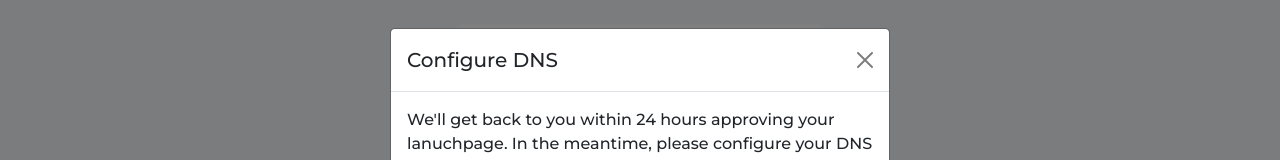
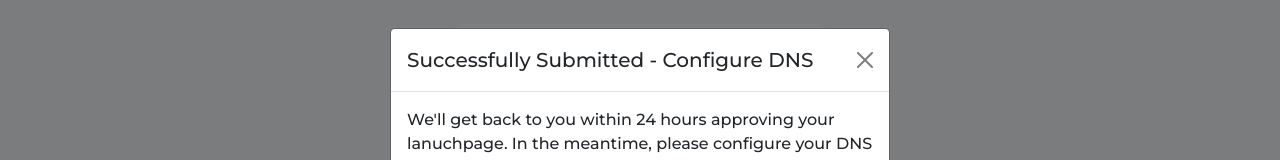
Before and after one commit to julianengel/launchpage.xyz, a plain HTML site: page signup/index.html in a window 1280 px wide. Both pictures are taken after typing "Sample", "name@example.com", "https://example.com", "Sample" into the empty fields and a click on the button "Request". Shown: the top 160 px of the page. Drawn offline with nearby package versions, Linux system fonts and the light colour scheme.

Commit message:
Design Adjustments on Data Submit Page

```diff
--- a/signup/index.html
+++ b/signup/index.html
@@ -36,11 +36,16 @@
         border-radius: 15px;
         padding: 25px;
         margin-top: 3vh;
+        margin-bottom: 3vh;
     }
     .btn-custom{
       background-color: #212C3A;
       color: white;
     }
+    .btn-custom:hover{
+      color: lightgrey;
+    }
+
     </style>
 </head>
 
@@ -89,7 +94,7 @@
   <div class="modal-dialog">
     <div class="modal-content">
       <div class="modal-header">
-        <h5 class="modal-title" id="dnsModalLabel">Configure DNS</h5>
+        <h5 class="modal-title" id="dnsModalLabel">Successfully Submitted - Configure DNS</h5>
         <button type="button" class="btn-close" data-bs-dismiss="modal" aria-label="Close" onclick="$('#dnsModal').modal('hide')"></button>
       </div>
       <div class="modal-body">
@@ -140,7 +145,7 @@
           headers: { "Content-Type": "application/x-www-form-urlencoded" },
           body: new URLSearchParams(formData).toString()
         }).then(() => {console.log('Form successfully submitted');
-        $('#dnsModal').modal('show');}).catch((error) =>
+        $('#dnsModal').modal('show'); myForm.reset()}).catch((error) =>
           alert(error))
       }
 
```
